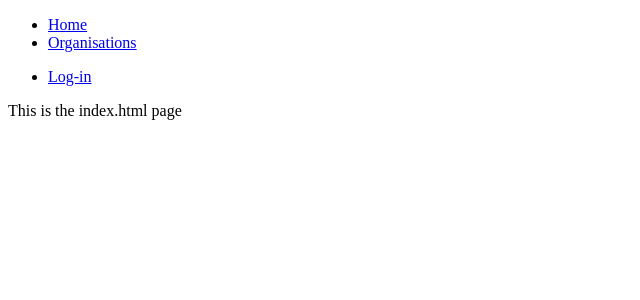
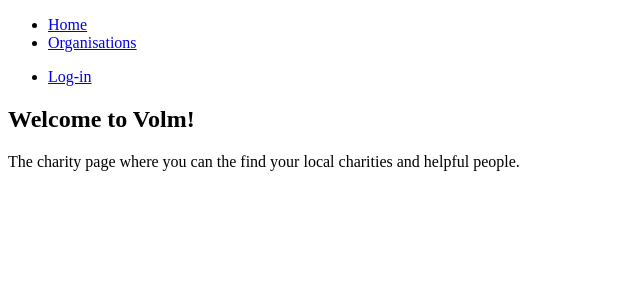
Before and after one commit to gedkirkham/volm, a Django app: page / in a window 1280 px wide. Shown: the top 300 px of the page, without its empty margins (0-640 px from the left). Run offline with Django 3.2, Linux system fonts and the light colour scheme.

Commit message:
refactor: update index.html

```diff
--- a/volm/templates/index.html
+++ b/volm/templates/index.html
@@ -1,5 +1,15 @@
 {% extends 'base.html' %}
 
 {% block content %}
-This is the index.html page
+    <section>
+        <header>
+            <h1 class="tw-text-5xl">
+                Welcome to Volm!
+            </h1>
+        </header>
+
+        <p>
+            The charity page where you can the find your local charities and helpful people.
+        </p>
+    </section>
 {% endblock %}
```
